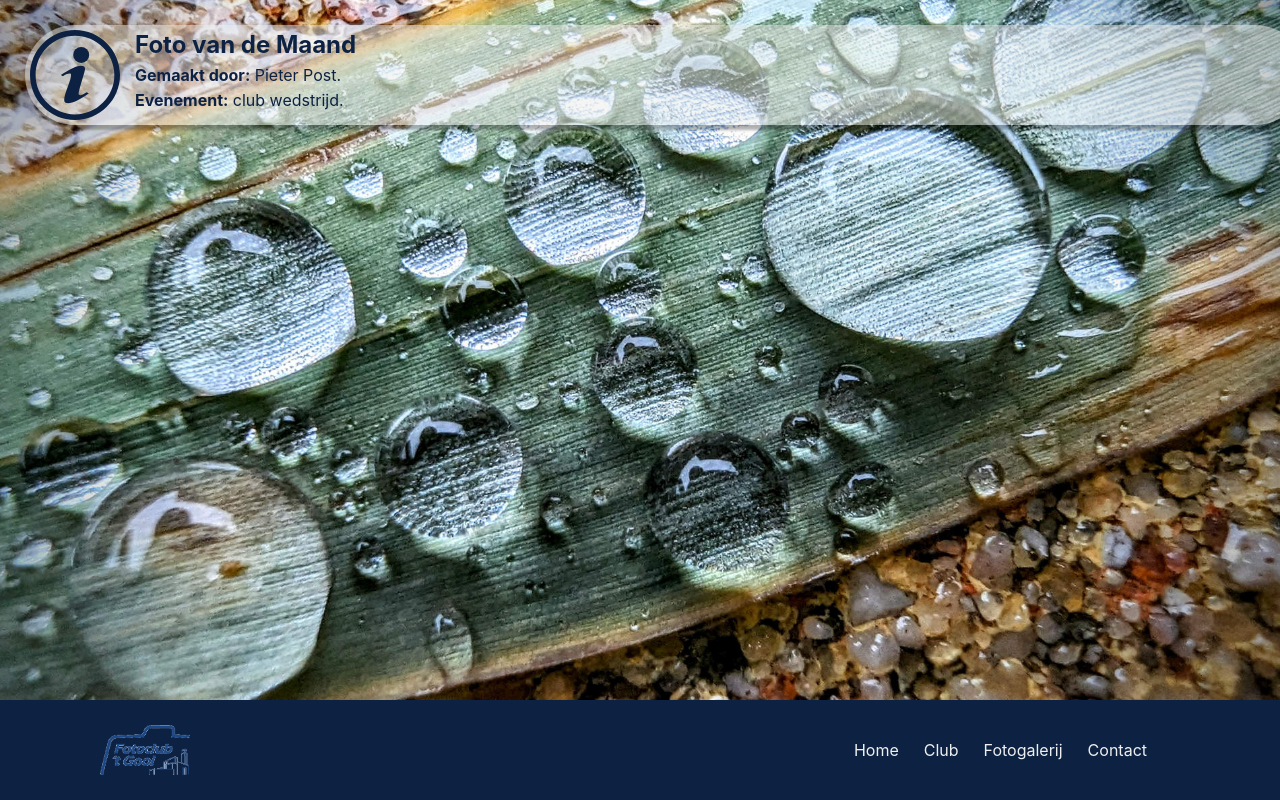
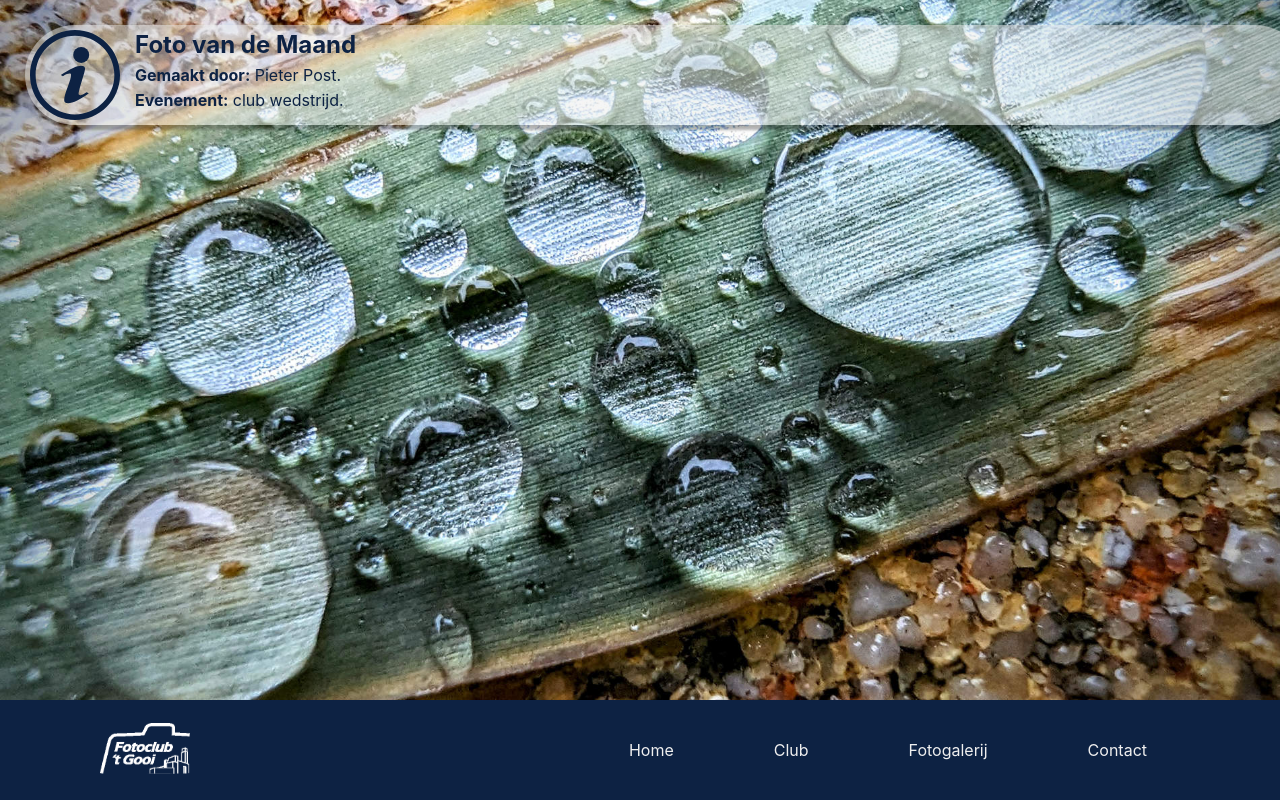
Before and after one commit to J-Segers/fctgooi, a React (Create React App) app: page / in a window 1280 px wide. Shown: the top 800 px of the page. Built offline with nearby package versions, Linux system fonts and the light colour scheme; the HTML template or start-up script is replaced by a standard one.

Commit message:
placeholder logo vervangen door logo.svg logo gewrapped met link naar home pagina navbar link home verwijst nu naar "/"

```diff
--- a/src/components/header/Header.css
+++ b/src/components/header/Header.css
@@ -17,7 +17,10 @@ header {
     align-items: center;
 }
 
+#header-container a {
+    margin-left: 100px;
+}
+
 #header-container img {
     width: 90px;
-    margin-left: 100px;
 }
--- a/src/components/header/Header.tsx
+++ b/src/components/header/Header.tsx
@@ -1,8 +1,9 @@
 import React from 'react';
 import "./Header.css";
-import phLogo from "../../assets/logoKlein.gif";
+import logo from "../../assets/logo.svg";
 import PropTypes from 'prop-types';
 import NavBar from '../navBar/NavBar';
+import { Link } from 'react-router-dom';
 
 Header.propTypes = {
 
@@ -13,7 +14,7 @@ function Header() {
     return (
         <header>
             <div id="header-container">
-                <img src={phLogo} alt="" />
+                <Link to={"/"}><img src={logo} alt="" /></Link>
                 <NavBar />
             </div>
         </header>
--- a/src/components/navBar/NavBar.tsx
+++ b/src/components/navBar/NavBar.tsx
@@ -14,7 +14,7 @@ function NavBar() {
     return (
         <div id="nav-container">
             <nav className={isOpen ? "open" : "closed"}>
-                <Link to="/home">Home</Link>
+                <Link to="/">Home</Link>
                 <Link to="#" className="drop">Club</Link>
                 <Link to="/galerij">Fotogalerij</Link>
                 <a href="mailto:info@fctgooi.nl" className="contact">Contact</a>
```
Also changed, not shown: src/assets/logo.svg (added).
